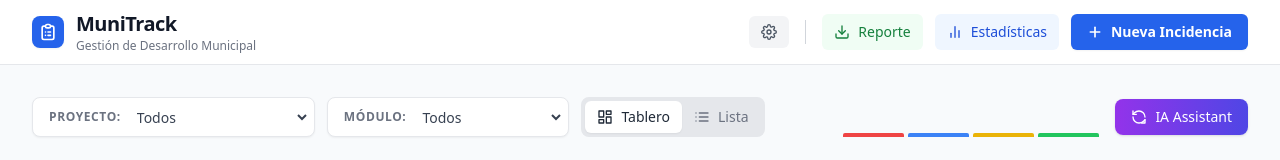
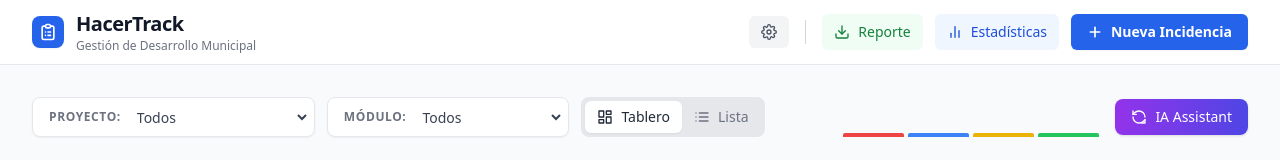
Before and after one commit to rmolina2014/HacerTrace-2, a React (Vite) app: page / in a window 1280 px wide. Shown: the top 160 px of the page. Built offline with nearby package versions, Linux system fonts and the light colour scheme.

Commit message:
refactor: Update application name to HacerTrack
Renames the application from "MuniTrack" to "HacerTrack" across the main HTML and TypeScript files. This includes updating the page title and dynamically generated report filenames to reflect the new branding.

```diff
--- a/App.tsx
+++ b/App.tsx
@@ -149,7 +149,7 @@ function App() {
     const encodedUri = encodeURI(csvContent);
     const link = document.createElement("a");
     link.setAttribute("href", encodedUri);
-    const fileName = `reporte_munitrack_${new Date().toISOString().slice(0,10)}.csv`;
+    const fileName = `reporte_hacertrack_${new Date().toISOString().slice(0,10)}.csv`;
     link.setAttribute("download", fileName);
     document.body.appendChild(link);
     link.click();
@@ -210,7 +210,7 @@ function App() {
                 </svg>
              </div>
              <div>
-               <h1 className="text-xl font-bold text-gray-900 tracking-tight">MuniTrack</h1>
+               <h1 className="text-xl font-bold text-gray-900 tracking-tight">HacerTrack</h1>
                <p className="text-xs text-gray-500 font-medium">Gestión de Desarrollo Municipal</p>
              </div>
           </div>
--- a/index.html
+++ b/index.html
@@ -3,7 +3,7 @@
   <head>
     <meta charset="UTF-8" />
     <meta name="viewport" content="width=device-width, initial-scale=1.0" />
-    <title>MuniTrack</title>
+    <title>HacerTrack</title>
     <script src="https://cdn.tailwindcss.com"></script>
     <link href="https://fonts.googleapis.com/css2?family=Inter:wght@300;400;500;600;700&display=swap" rel="stylesheet">
     <style>
```
